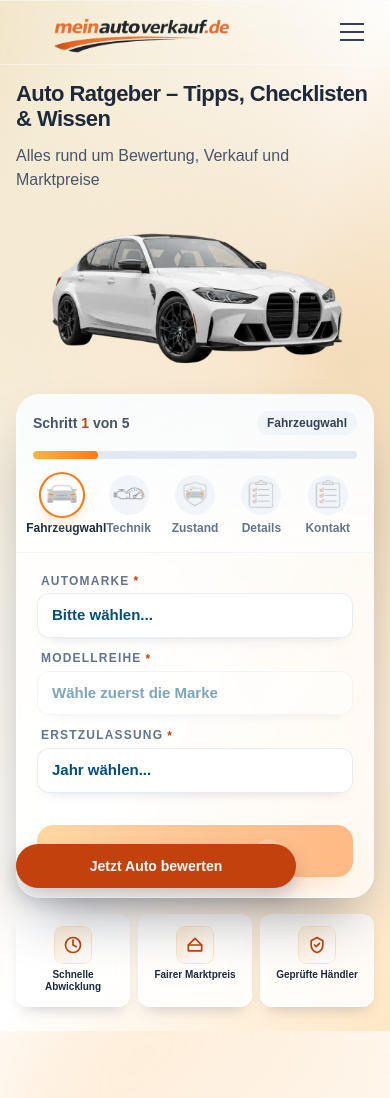
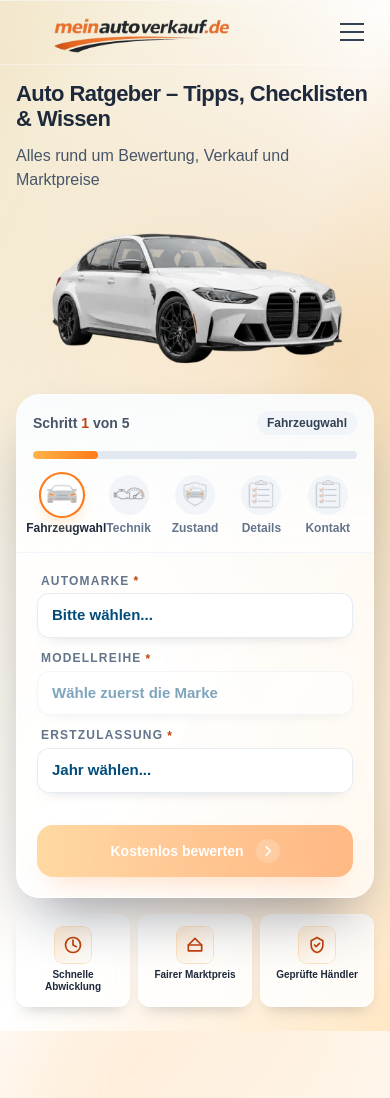
Before and after one commit to abeddost/meinautoverkauf-next.js, a React (Vite) app: page /ratgeber in a window 390 px wide. Shown: the top 1098 px of the page. Built offline with nearby package versions, Linux system fonts and the light colour scheme.

Commit message:
fix(perf+a11y): resolve host redirect loop, align www canonicals, and improve CTA accessibility

```diff
--- a/App.tsx
+++ b/App.tsx
@@ -788,16 +788,11 @@ export const AppContent: React.FC<{ disableRouteSuspense?: boolean }> = ({ disab
         </Suspense>
       </main>
 
-      {!isStandalonePage && (
-      <div
-        className={`md:hidden fixed left-0 right-0 bottom-0 px-4 pb-4 z-40 transition-transform duration-300 ease-in-out ${
-          showMobileCta ? 'translate-y-0' : 'translate-y-full'
-        }`}
-        aria-hidden={!showMobileCta}
-      >
+      {!isStandalonePage && showMobileCta && (
+        <div className="md:hidden fixed left-0 right-0 bottom-0 px-4 pb-4 z-40 transition-transform duration-300 ease-in-out translate-y-0">
           <button
             onClick={() => window.scrollTo({ top: 0, behavior: 'smooth' })}
-          className="mx-auto w-full max-w-[280px] rounded-full bg-brand-orange text-white text-sm font-bold py-3 shadow-[0_10px_20px_rgba(15,23,42,0.22)] active:scale-[0.99] transition-transform"
+            className="mx-auto w-full max-w-[280px] rounded-full bg-[#9a3412] text-white text-sm font-bold py-3 shadow-[0_10px_20px_rgba(15,23,42,0.22)] hover:bg-[#7c2d12] active:scale-[0.99] transition-transform"
           >
             Jetzt Auto bewerten
           </button>
--- a/components/Header.tsx
+++ b/components/Header.tsx
@@ -100,7 +100,7 @@ const Header: React.FC<HeaderProps> = ({ onLogoClick }) => {
                 document.getElementById('bewerten')?.scrollIntoView({ behavior: 'smooth' });
               }, 100);
             }}
-            className="bg-brand-orange text-white px-6 py-3 sm:py-2.5 rounded-full text-sm font-bold hover:bg-orange-600 transition-all shadow-lg active:scale-95 min-h-[44px] sm:min-h-0 flex items-center justify-center"
+            className="bg-[#9a3412] text-white px-6 py-3 sm:py-2.5 rounded-full text-sm font-bold hover:bg-[#7c2d12] transition-all shadow-lg active:scale-95 min-h-[44px] sm:min-h-0 flex items-center justify-center"
           >
             Auto verkaufen
           </Link>
@@ -133,7 +133,7 @@ const Header: React.FC<HeaderProps> = ({ onLogoClick }) => {
                 document.getElementById('bewerten')?.scrollIntoView({ behavior: 'smooth' });
               }, 100);
             }}
-            className="bg-brand-orange text-white w-full py-3 rounded-xl text-base font-bold text-center shadow-lg active:scale-95 transition-transform mt-2"
+            className="bg-[#9a3412] text-white w-full py-3 rounded-xl text-base font-bold text-center shadow-lg hover:bg-[#7c2d12] active:scale-95 transition-transform mt-2"
           >
             JETZT BEWERTEN
           </Link>
--- a/components/MetaTags.tsx
+++ b/components/MetaTags.tsx
@@ -19,7 +19,7 @@ interface MetaTagsProps {
   extraSchemas?: JsonLdObject | JsonLdObject[];
 }
 
-const SITE_URL = 'https://meinautoverkauf.de';
+const SITE_URL = 'https://www.meinautoverkauf.de';
 
 const ROUTE_NAME_MAP: Record<string, string> = {
   'auto-bewerten': 'Auto bewerten',
--- a/index.html
+++ b/index.html
@@ -47,8 +47,6 @@
     <link rel="icon" type="image/webp" href="/favicon.webp">
     <link rel="apple-touch-icon" href="/favicon.webp">
     <link rel="sitemap" type="application/xml" href="/sitemap.xml">
-    <link rel="preconnect" href="https://fonts.googleapis.com">
-    <link rel="preconnect" href="https://fonts.gstatic.com" crossorigin>
     <link rel="preload" as="image" href="/hero%20section.webp" type="image/webp" fetchpriority="high" media="(min-width: 1024px)">
     <link rel="preload" as="image" href="/bmw-mobile.webp" type="image/webp" fetchpriority="high" media="(max-width: 1023px)">
     <!-- BMW desktop car image is only used on desktop (lg:block in Hero). -->
```
Also changed, not shown: public/robots.txt, vercel.json, 1 other file (tests, documents, lock files or other folders). Lines whose indentation alone changed are shown as unchanged.
